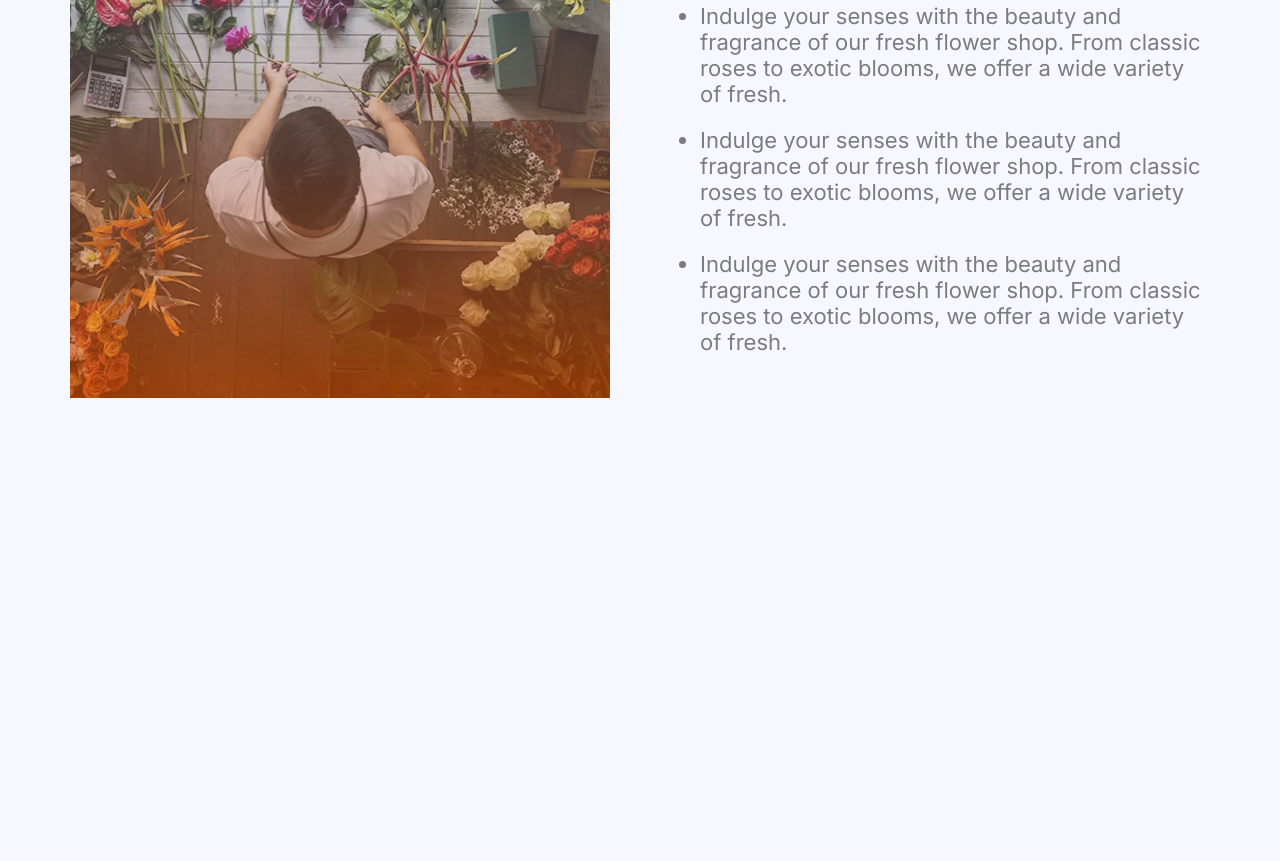
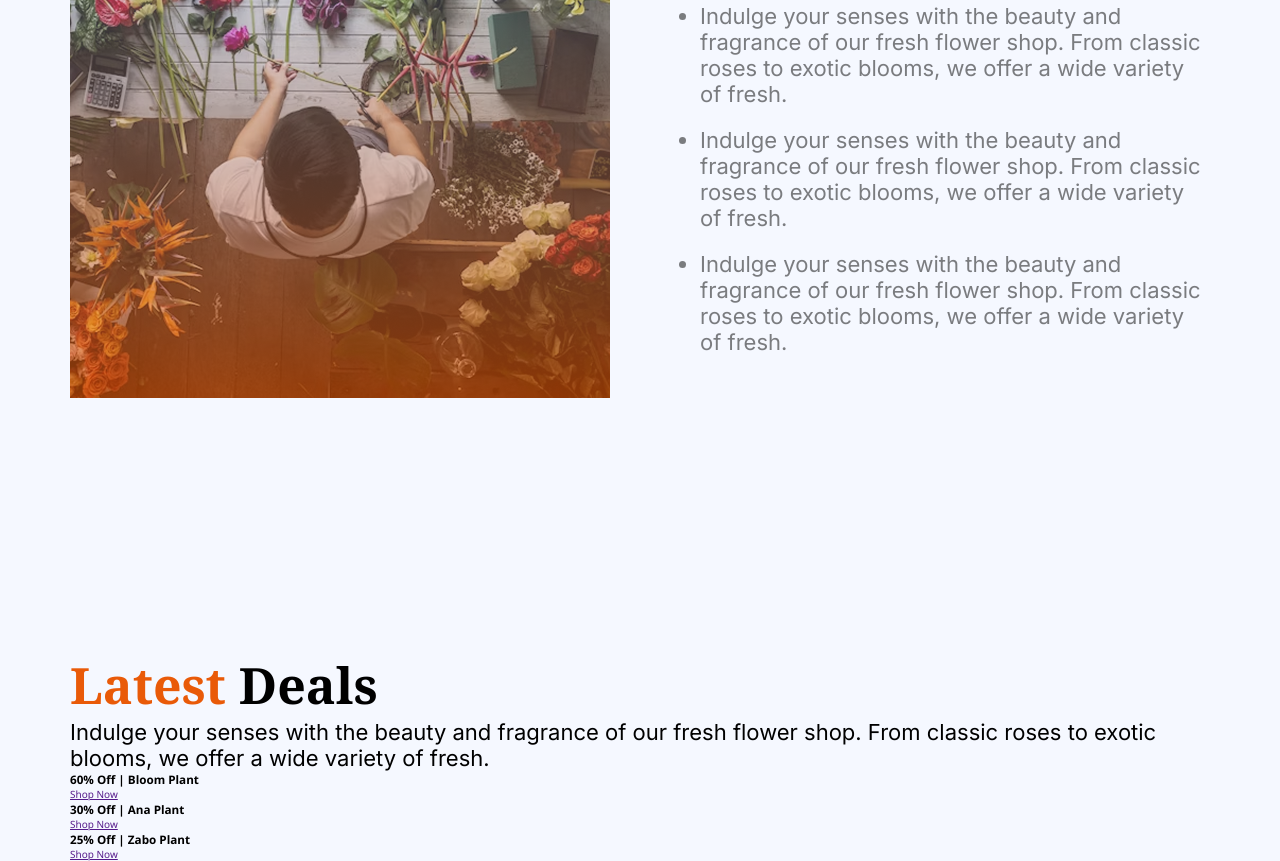
Before and after one commit to ArishYuvan/Assignment-02, a plain HTML site: page index.html in a window 1280 px wide. Shown: the part 2281-3142 px from the top of the page. Before the commit the page ends 2812 px from the top, so only its background shows below. Drawn offline with Linux system fonts and the light colour scheme.

```diff
--- a/index.html
+++ b/index.html
@@ -182,8 +182,7 @@
           <img
             class="plants-lover-badge mobile-display-no"
             src="assets/trusted-badge.png"
-            alt="Trusted Seller"
-            class="max-w-full w-56 hidden md:block absolute -top-[90px] -right-[85px] animate-spin"
+            alt=""
           />
           <img
             class="plants-lover-img"
@@ -215,6 +214,33 @@
           </ul>
         </div>
       </section>
+
+      <section class="latest-deal">
+        <div class="latest-deal-text">
+          <h2 class="latest-deal-title noto-serif-bold-50">
+            <span class="red-banner-title">Latest</span> Deals
+          </h2>
+          <p class="latest-deal-description inter-regular-22">
+            Indulge your senses with the beauty and fragrance of our fresh
+            flower shop. From classic roses to exotic blooms, we offer a wide
+            variety of fresh.
+          </p>
+        </div>
+        <div class="latest-deal-cards">
+          <div class="latest-deal-card latest-deal-bloom">
+            <h3>60% Off | Bloom Plant</h3>
+            <a href="">Shop Now</a>
+          </div>
+          <div class="latest-deal-card latest-deal-ana">
+            <h3>30% Off | Ana Plant</h3>
+            <a href="">Shop Now</a>
+          </div>
+          <div class="latest-deal-card latest-deal-zabo">
+            <h3>25% Off | Zabo Plant</h3>
+            <a href="">Shop Now</a>
+          </div>
+        </div>
+      </section>
     </main>
   </body>
 </html>
```
